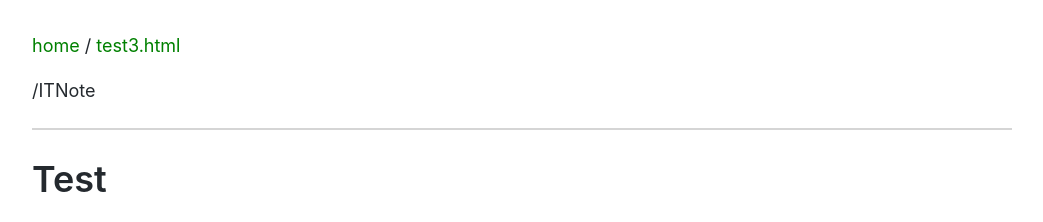
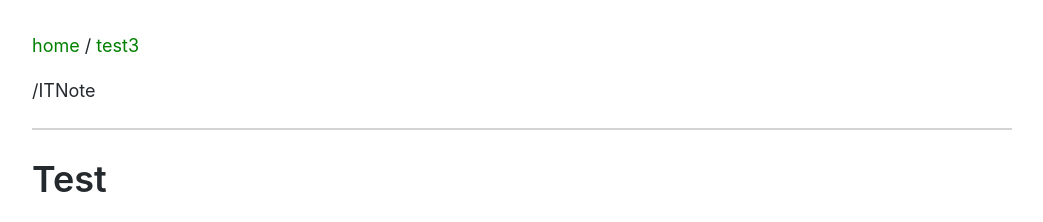
Before and after one commit to olexsyn/ITNote, a Jekyll site: the page built from test3.md, in a window 1280 px wide. Shown: the top 222 px of the page, without its empty margins (118-1161 px from the left). Built offline with Jekyll 4.4.1, drawn with Linux system fonts in a browser that asks for light colours.

Commit message:
Update default.html

```diff
--- a/_layouts/default.html
+++ b/_layouts/default.html
@@ -21,8 +21,8 @@
     {% else %}
       {% assign full_url = full_url | append: "/" %}
       {% assign full_url = full_url | append: item %}
-      {% assign item = item | remove: ".html" %}
-      / <a href="{{ full_url }}">{{ item }}</a>
+      {% assign dir = item | remove: ".html" %}
+      / <a href="{{ full_url }}">{{ dir }}</a>
     {% endif %}
   {% endfor %}
   </p>
```
